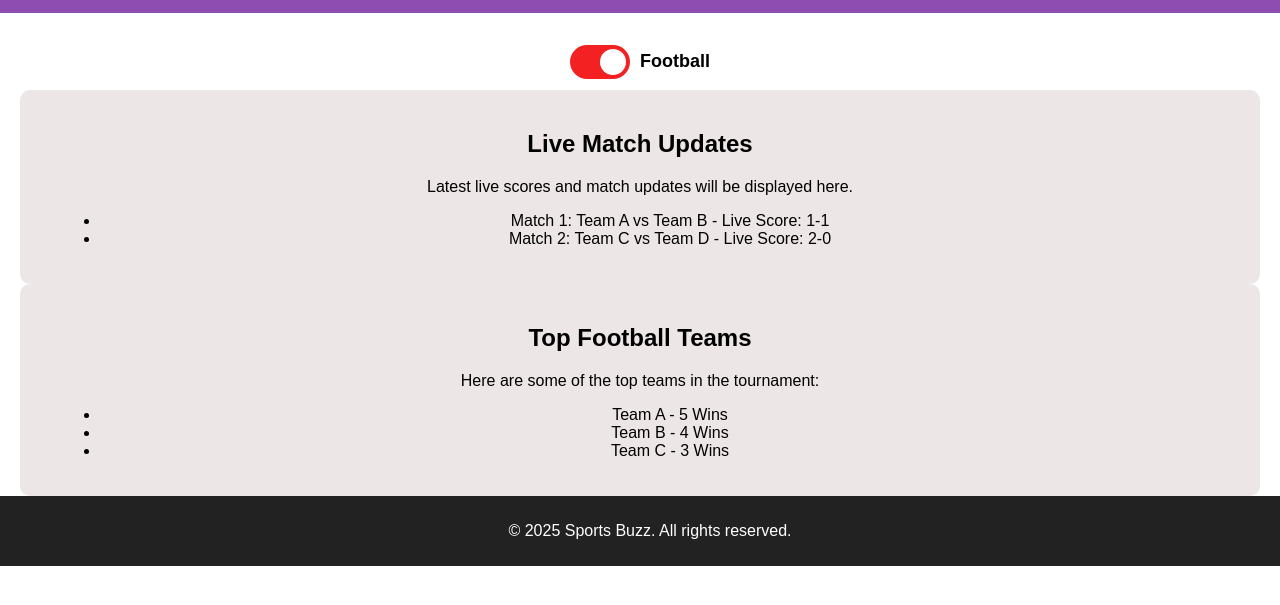
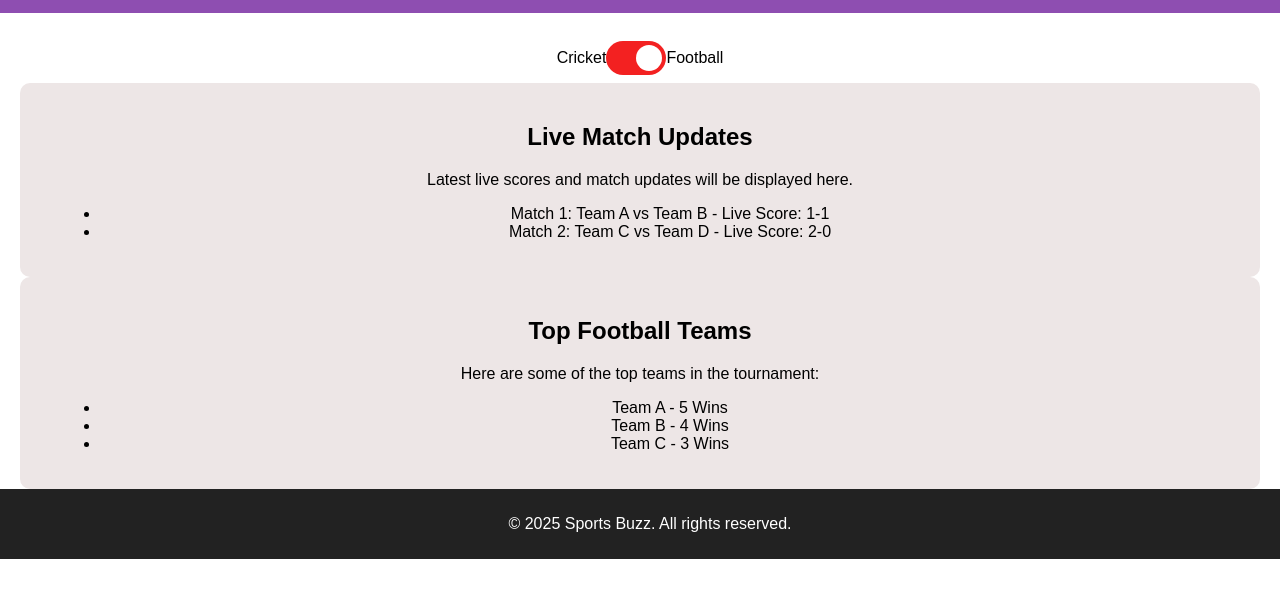
Before and after one commit to AamirSohail07000/Tennis_Cricket_Buzz, a plain HTML site: page football.html in a window 1280 px wide. Shown: the part 177-782 px from the top of the page. Drawn offline with Linux system fonts and the light colour scheme.

Commit message:
updated switch button

```diff
--- a/football.html
+++ b/football.html
@@ -26,11 +26,12 @@
 
   <!-- Toggle Switch for Cricket & Football (Moved Above Content) -->
   <div class="switch-container">
+      <p id="sportText1">Cricket</p>
       <label class="switch">
           <input type="checkbox" id="sportSwitch" checked>
           <span class="slider round"></span>
       </label>
-      <p id="sportText">Football</p>
+      <p id="sportText2">Football</p>
   </div>
 
   <section id="matches">
```
